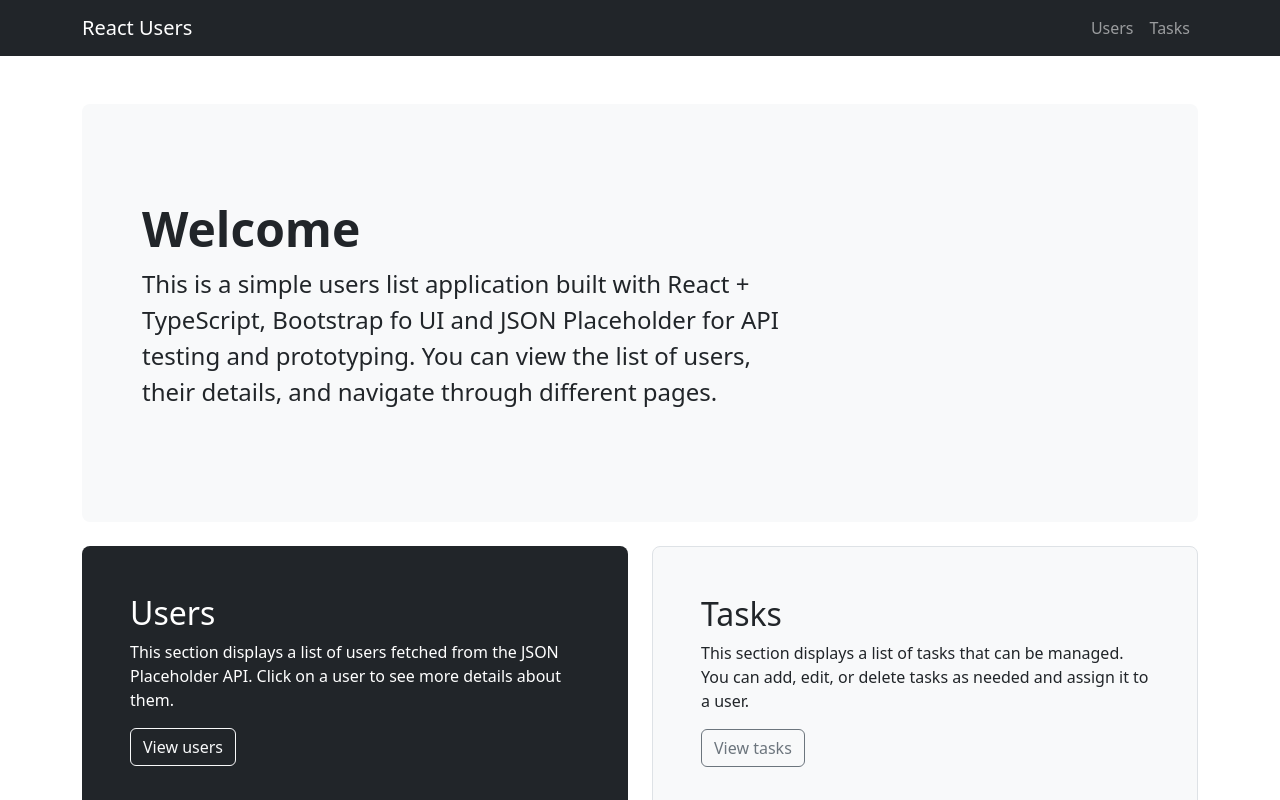
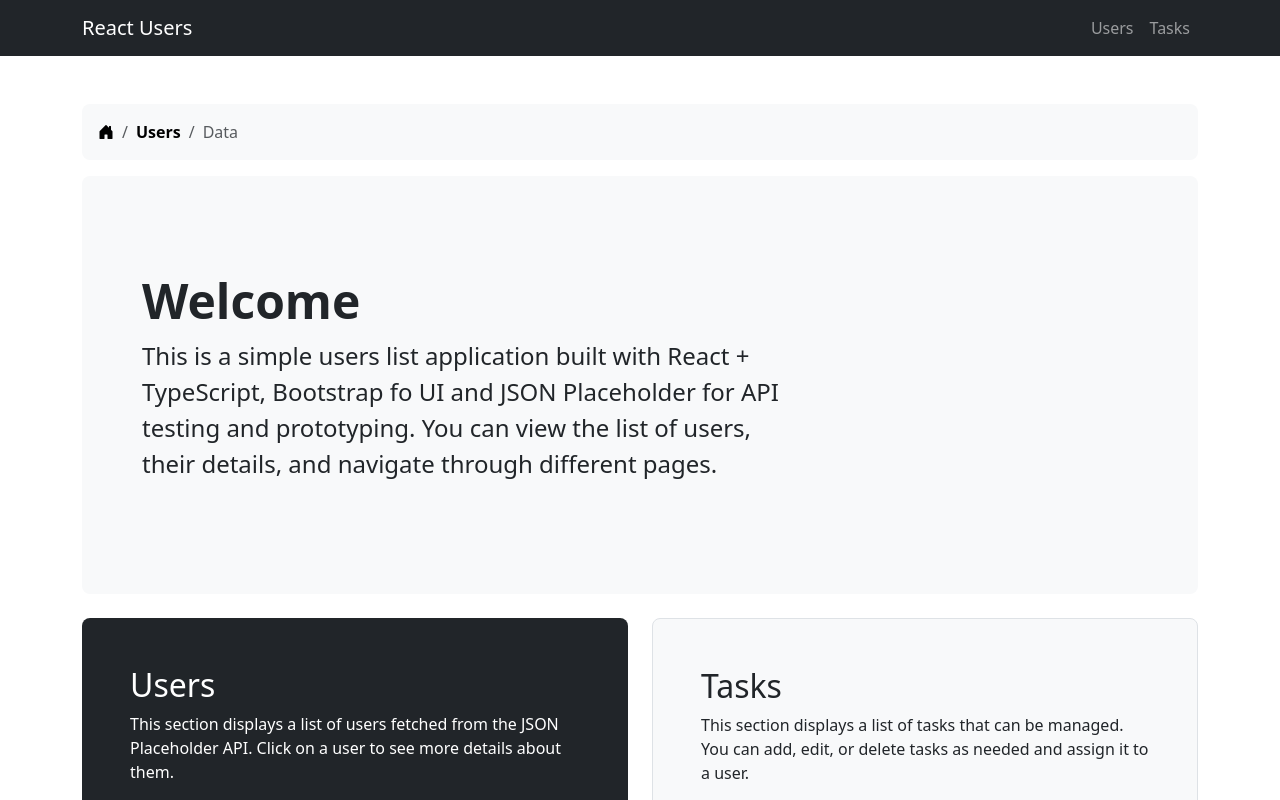
Before and after one commit to pmdstudio/react-users, a React (Vite) app: page / in a window 1280 px wide. Shown: the top 800 px of the page. Built offline with nearby package versions, Linux system fonts and the light colour scheme.

Commit message:
Install icons, Update Users page

```diff
--- a/src/App.tsx
+++ b/src/App.tsx
@@ -1,6 +1,6 @@
 import React from 'react'
 import { BrowserRouter, Routes, Route, Link } from 'react-router-dom'
-import { Home, UsersPage, UserInfoPage, TasksPage } from './pages';
+import { Home, UsersPage, UserInfoPage, TasksPage } from './pages'
 
 function App() {
 	return (
@@ -14,7 +14,25 @@ function App() {
 					</div>
 				</div>
 			</nav>
+
 			<div className="container flex flex-grow-1 py-5">
+				<nav aria-label="breadcrumb">
+					<ol className="breadcrumb p-3 bg-body-tertiary rounded-3">
+						<li className="breadcrumb-item">
+							<a className="link-body-emphasis" href="/">
+								<i className="bi bi-house-door-fill"></i>
+								<span className="visually-hidden">Home</span>
+							</a>
+						</li>
+						<li className="breadcrumb-item">
+							<a className="link-body-emphasis fw-semibold text-decoration-none" href="/users">Users</a>
+						</li>
+						<li className="breadcrumb-item active" aria-current="page">
+							Data
+						</li>
+					</ol>
+				</nav>
+
 				<Routes>
 					<Route path="/" element={<Home />} />
 					<Route path="/users">
@@ -24,11 +42,14 @@ function App() {
 					<Route path="/tasks" element={<TasksPage />} />
 				</Routes>
 			</div>
-		<footer className="footer mt-auto py-3 bg-body-tertiary">
-			<div className="container text-center">
-				<span className="text-body-secondary">develop by <strong>Marin Petrov</strong>, petrovm@abv.bg</span>
-			</div>
-		</footer>
+
+			<footer className="footer mt-auto py-3 bg-body-tertiary">
+				<div className="container text-center">
+					<span className="text-body-secondary">
+						develop by <strong>Marin Petrov</strong>, petrovm@abv.bg
+					</span>
+				</div>
+			</footer>
 		</BrowserRouter>
 	)
 }
--- a/src/pages/users/UserInfoPage.tsx
+++ b/src/pages/users/UserInfoPage.tsx
@@ -1,5 +1,6 @@
 import { useUserInfo, usePosts } from '../../hooks';
 import React from 'react';
+import UserInfo from './components/UserInfo';
 
 const UserInfoPage: React.FC = () => {
 
@@ -11,19 +12,13 @@ const UserInfoPage: React.FC = () => {
 
   return (
     <div className="container mt-4">
-    <div className="card mb-4 shadow-sm">
-      <div className="card-body d-flex align-items-center">
-        <img
-        src="https://placehold.co/80x80?text=LG"
-        alt={userInfo.name}
-        className="rounded-circle me-3"
-        />
-        <div>
-        <h4 className="card-title mb-1">{userInfo.name}</h4>
-        <h6 className="card-subtitle mb-2 text-muted">{userInfo.email}</h6>
+      <div className="row">
+        <div className="col">
+          <UserInfo userData={userInfo} />
         </div>
       </div>
-    </div>
+      <div className="row">
+        <div className="col">
     <h2>User posts</h2>
     <table className="table table-striped table-bordered">
       <thead>
@@ -41,6 +36,10 @@ const UserInfoPage: React.FC = () => {
         ))}
       </tbody>
     </table>
+
+        </div>
+      </div>
+
     </div>
   )
 }
```
